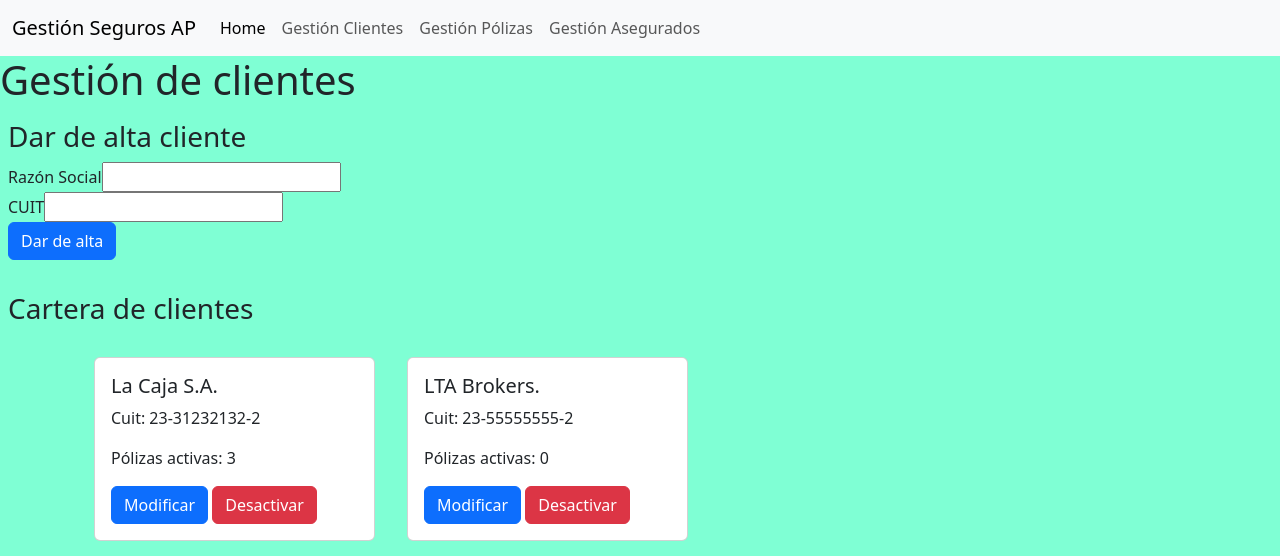
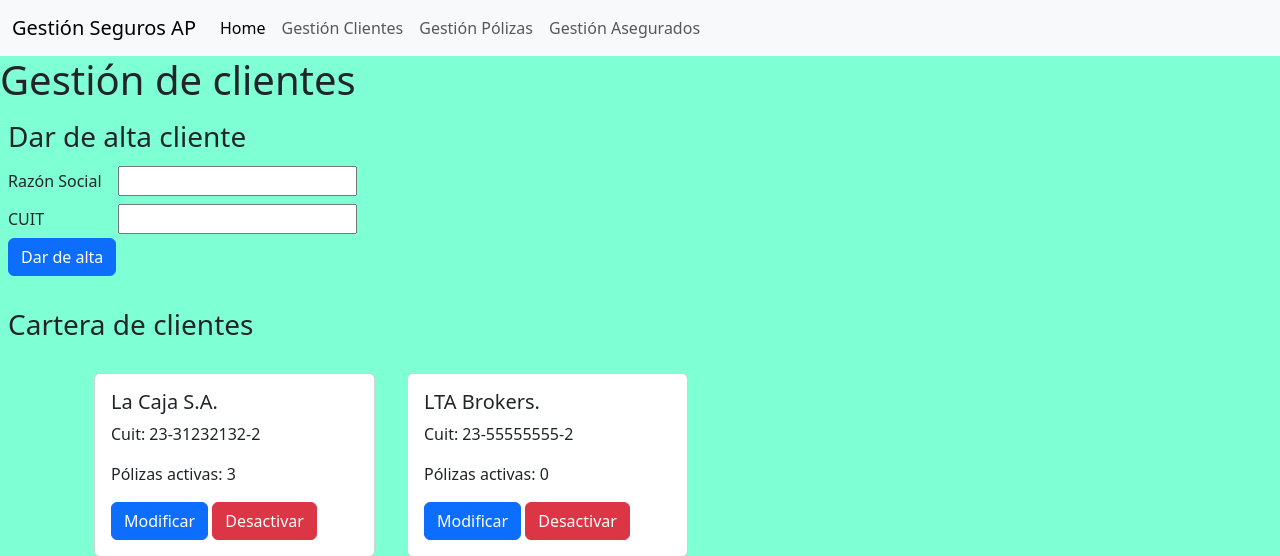
Before and after one commit to Maxtric90/segurosAP, a Django app: page /gestion_seguros/gestion_clientes/ in a window 1280 px wide. Shown: the top 556 px of the page. Run offline with Django 4.2, Linux system fonts and the light colour scheme; some libraries are stand-ins or nearby versions.

Commit message:
modifico estilos

```diff
--- a/gestion_seguros/static/gestion_seguros/css/prueba.css
+++ b/gestion_seguros/static/gestion_seguros/css/prueba.css
@@ -1,3 +1,9 @@
 body {
     background-color: aquamarine;
 }
+
+
+li.nav-item :hover{
+    background-color: rgb(229, 241, 237);
+    color: rgb(18, 20, 22);
+}
--- a/gestion_seguros/templates/gestion_seguros/base.html
+++ b/gestion_seguros/templates/gestion_seguros/base.html
@@ -6,8 +6,11 @@
     <meta http-equiv="X-UA-Compatible" content="IE=edge">
     <meta name="viewport" content="width=device-width, initial-scale=1.0">
     <title>{% block titulo %} {% endblock %}</title>
+    <link rel="shortcut icon" href="{% static 'gestion_seguros/images/creencia.png' %}">
     <link rel="stylesheet" href="{% static 'gestion_seguros/bootstrap/bootstrap.css' %}">
     <link rel="stylesheet" href="{% static 'gestion_seguros/css/prueba.css' %}">
+    <script src="//maxcdn.bootstrapcdn.com/bootstrap/4.0.0/js/bootstrap.min.js"></script>
+    <script src="//cdnjs.cloudflare.com/ajax/libs/jquery/3.2.1/jquery.min.js"></script>
 </head>
 <body>
     <header>
@@ -18,7 +21,7 @@
                 <span class="navbar-toggler-icon"></span>
               </button>
               <div class="collapse navbar-collapse" id="navbarNav">
-                <ul class="navbar-nav">
+                <ul class="navbar-nav me-auto">
                   <li class="nav-item">
                     <a class="nav-link active" aria-current="page" href="{% url 'Index' %}">Home</a>
                   </li>
--- a/gestion_seguros/templates/gestion_seguros/gestion_clientes.html
+++ b/gestion_seguros/templates/gestion_seguros/gestion_clientes.html
@@ -8,9 +8,15 @@
 <div class="p-2 mb-3">
     <h3>Dar de alta cliente</h3>
     <form>
-        <label>Razón Social<input type="text" id="Name" name="Name" /></label><br>
-        <label>CUIT<input type="text" id="CUIT" name="CUIT" /></label><br>
-        <input type="submit" value="Dar de alta" class="btn btn-primary">
+        <div class="form-group-row">
+         <label class="col-sm-1 col-form-label">Razón Social</label>
+         <input type="text" id="Name" name="Name" />
+        </div>
+        <div class="form-group-row">
+         <label class="col-sm-1 col-form-label">CUIT</label>
+         <input type="number" id="CUIT" name="CUIT" />
+        </div>
+         <input type="submit" value="Dar de alta" class="btn btn-primary">
     </form>
 </div>
 
```
Also changed, not shown: gestion_seguros/static/gestion_seguros/images/creencia.png (added), gestion_seguros/static/gestion_seguros/images/usuario.png (added).
